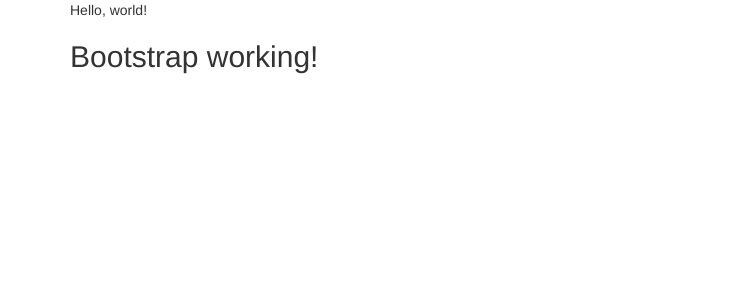
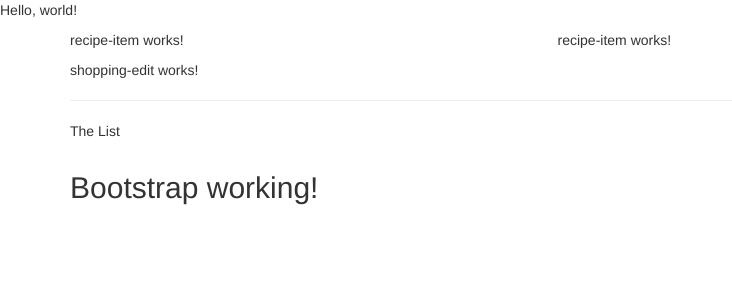
Before and after one commit to Abdu11ahMamun/NgCookListMaster, an Angular app: page / in a window 1280 px wide. Shown: the top 300 px of the page, without its empty margins (0-732 px from the left). Built offline with nearby package versions, Linux system fonts and the light colour scheme.

Commit message:
all component has been placed

```diff
--- a/src/app/app.component.html
+++ b/src/app/app.component.html
@@ -1,7 +1,9 @@
+<app-header></app-header>
 <div class="container">
     <div class="row">
         <div class="col-md-12">
-            <app-header></app-header>
+            <app-recipes></app-recipes>
+            <app-shopping-list></app-shopping-list>
             <h2>Bootstrap working!</h2>
         </div>
     </div>
--- a/src/app/app.module.ts
+++ b/src/app/app.module.ts
@@ -8,6 +8,8 @@
 import { RecipesDetailComponent } from './recipes/recipes-detail/recipes-detail.component';
 import { ShoppingListComponent } from './shopping-list/shopping-list.component';
 import { ShoppingEditComponent } from './shopping-list/shopping-edit/shopping-edit.component';
+import { RecipesListComponent } from './recipes/recipes-list/recipes-list.component';
+import { RecipeItemComponent } from './recipes/recipes-list/recipe-item/recipe-item.component';
 
 @NgModule({
   declarations: [
@@ -17,6 +19,8 @@
     RecipesDetailComponent,
     ShoppingListComponent,
     ShoppingEditComponent,
+    RecipesListComponent,
+    RecipeItemComponent
   ],
   imports: [
     BrowserModule,
--- a/src/app/recipes/recipes-list/recipes-list.component.html
+++ b/src/app/recipes/recipes-list/recipes-list.component.html
@@ -1 +1 @@
-<p>recipes-list works!</p>
+<app-recipe-item></app-recipe-item>
--- a/src/app/recipes/recipes.component.html
+++ b/src/app/recipes/recipes.component.html
@@ -1 +1,8 @@
-<p>recipes works!</p>
+<div class="row">
+    <div class="col-md-5">
+        <app-recipes-list></app-recipes-list>
+    </div>
+    <div class="col-md-7">
+        <app-recipes-list></app-recipes-list>
+    </div>
+</div>
--- a/src/app/shopping-list/shopping-list.component.html
+++ b/src/app/shopping-list/shopping-list.component.html
@@ -1 +1,7 @@
-<p>shopping-list works!</p>
+<div class="row">
+    <div class="col-xs-10">
+        <app-shopping-edit></app-shopping-edit>
+        <hr>
+        <p>The List</p>
+    </div>
+</div>
```
